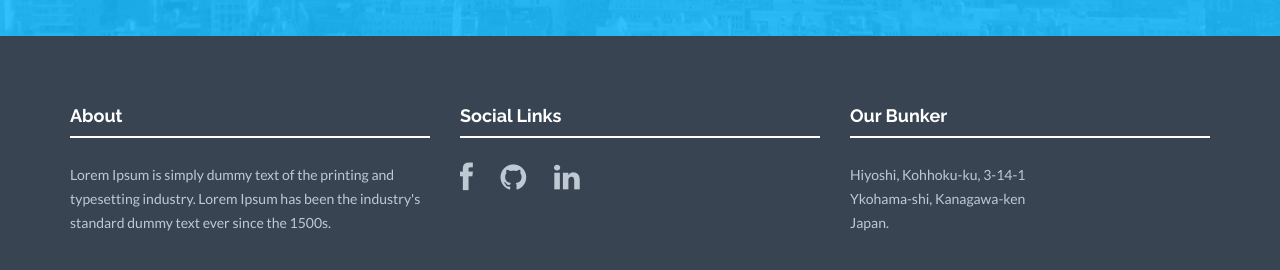
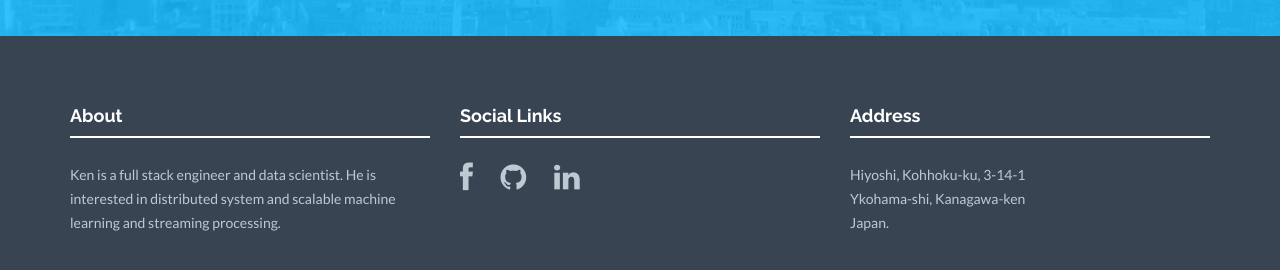
Before and after one commit to giwa/giworld.me, a Jekyll site: the page built from index.html, in a window 1280 px wide and 900 px high, scrolled down 3533 px. Shown: the part 593-863 px from the top of the window. Built offline with Jekyll 4.4.1, drawn with Linux system fonts in a browser that asks for light colours; nearby versions of some CDN libraries.

Commit message:
added about me

```diff
--- a/_config.yml
+++ b/_config.yml
@@ -96,7 +96,7 @@ tel: +81 50-3575-6586
 #    img: client04.png
 
 # Short text about your company. Shown in footer on every page and also separately on Home and Contact page.
-about: "Lorem Ipsum is simply dummy text of the printing and typesetting industry. Lorem Ipsum has been the industry's standard dummy text ever since the 1500s."
+about: "Ken is a full stack engineer and data scientist. He is interested in distributed system and scalable machine learning and streaming processing."
 
 # Testimonial content. Shown on Home and About page.
 #testimonial:
--- a/_includes/footer.html
+++ b/_includes/footer.html
@@ -16,7 +16,7 @@
                 </p>
             </div>
             <div class="col-lg-4">
-                <h4>Our Bunker</h4>
+                <h4>Address</h4>
                 <div class="hline-w"></div>
                 <p>
                     {% for line in site.address.first.lines %}
```
